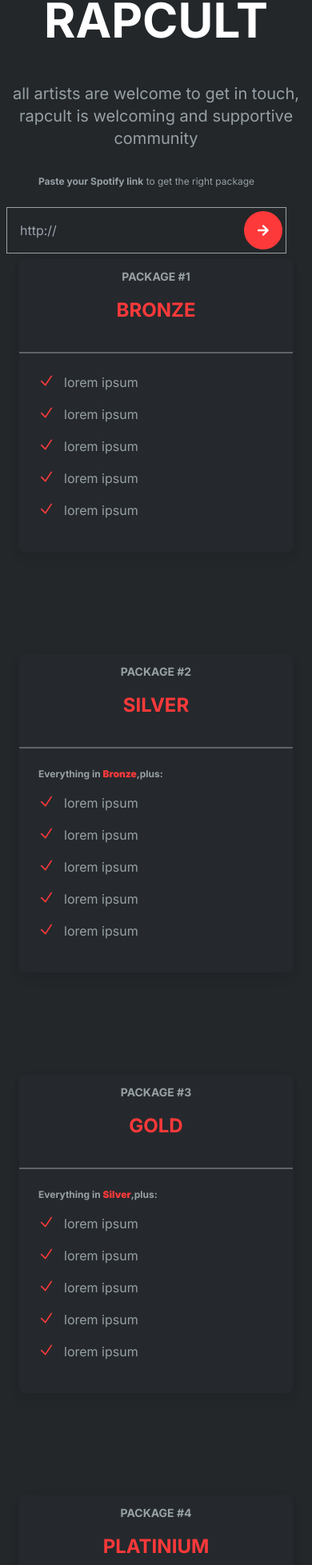
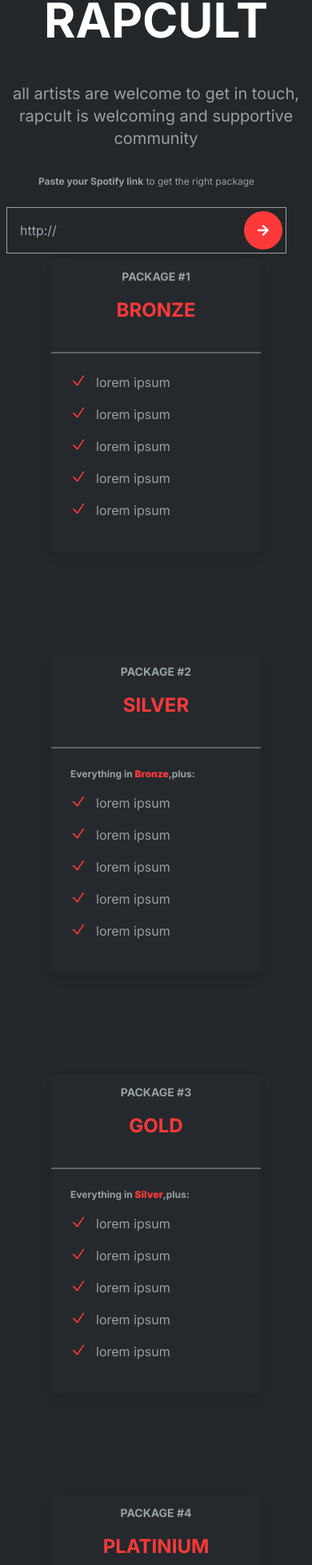
Before and after one commit to AljosaNj/rapcult, a Next.js app: page / in a window 390 px wide. Shown: the part 5365-7322 px from the top of the page at 80% size. Built offline with nearby package versions, Linux system fonts and the light colour scheme.

Commit message:
packagesm

```diff
--- a/app/components/Stepper.tsx
+++ b/app/components/Stepper.tsx
@@ -80,7 +80,7 @@
     <div className="grid px-6  md:px-6 lg:grid-cols-5
     md:grid-cols-2
     xl:px-3 margin-top: -200px   bg-boxgrey   gap-3  sm:gap-0 sm:mt-8 ">
-      <div className="p-0 py-16 bg-boxgrey ">
+      <div className="p-0 py-16 bg-boxgrey  sm:px-10">
         <div
           className="block h-full rounded-lg   bg-pacgrey  shadow-[0_2px_15px_-3px_rgba(0,0,0,0.07),0_10px_20px_-2px_rgba(0,0,0,0.04)] dark:bg-neutral-700 ">
           <div className="border-b-2 border-grey border-opacity-50 p-3 text-center dark:border-opacity-10     "    >
@@ -128,7 +128,7 @@
       </div>
 
 
-      <div className="py-16   bg-boxgrey ">
+      <div className="py-16   bg-boxgrey sm:px-10 ">
         <div
           className="block h-full rounded-lg  bg-pacgrey shadow-[0_2px_15px_-3px_rgba(0,0,0,0.07),0_10px_20px_-2px_rgba(0,0,0,0.04)] dark:bg-neutral-700  "
          >
@@ -143,7 +143,7 @@
 
 
           </div>
-          <div className="p-6">
+          <div className="p-6  " >
             <ol className="list-inside text-grey ">
               <li className="mb-4 flex text-xs"  ><strong>Everything in <strong className="text-red">Bronze</strong>,plus:</strong> </li>
               <li className="mb-4 flex">
@@ -178,7 +178,7 @@
 
 
 
-<div className="py-16  bg-boxgrey">
+<div className="py-16  bg-boxgrey sm:px-10">
         <div
           className="block h-full rounded-lg   bg-pacgrey  shadow-[0_2px_15px_-3px_rgba(0,0,0,0.07),0_10px_20px_-2px_rgba(0,0,0,0.04)] dark:bg-neutral-700  "
          >
@@ -243,7 +243,7 @@
 
 
 
-<div className="p-0 py-16 bg-boxgrey ">
+<div className="p-0 py-16 bg-boxgrey sm:px-10 ">
         <div
           className="block h-full rounded-lg   bg-pacgrey  shadow-[0_2px_15px_-3px_rgba(0,0,0,0.07),0_10px_20px_-2px_rgba(0,0,0,0.04)] dark:bg-neutral-700 ">
           <div className="border-b-2 border-grey border-opacity-50 p-3 text-center dark:border-opacity-10">
@@ -292,7 +292,7 @@
 
 
 
- <div className="py-16  bg-boxgrey">
+ <div className="py-16  bg-boxgrey sm:px-10">
         <div
           className="block h-full rounded-lg  bg-pacgrey  shadow-[0_2px_15px_-3px_rgba(0,0,0,0.07),0_10px_20px_-2px_rgba(0,0,0,0.04)] dark:bg-neutral-700 "
          >
```
